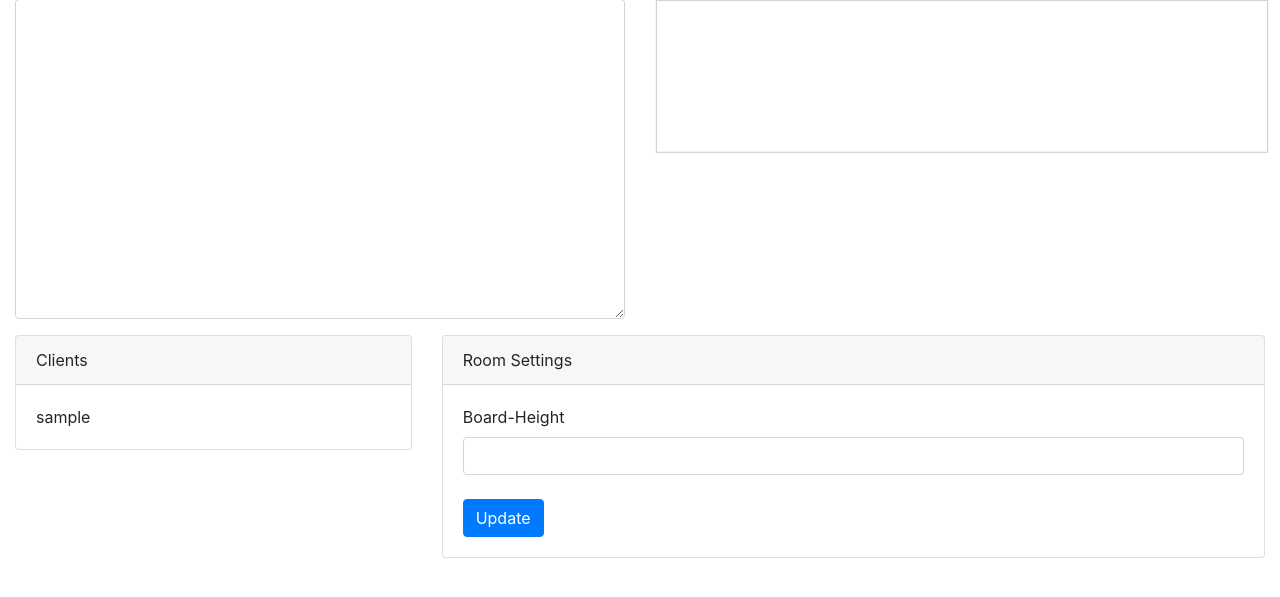
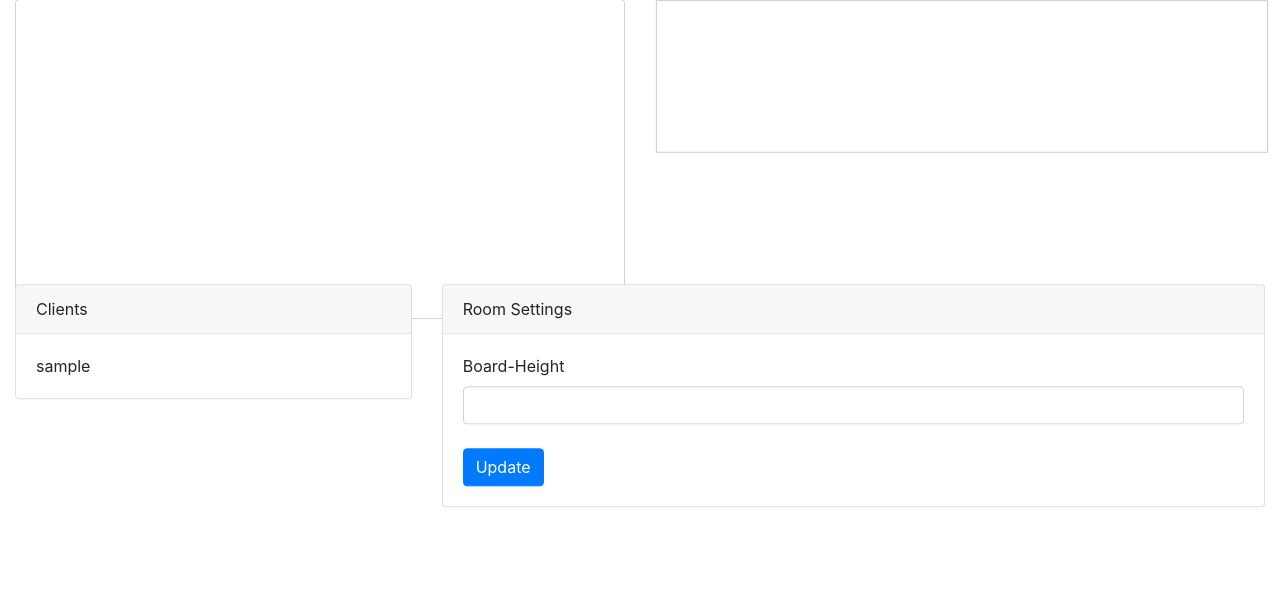
Before and after one commit to CsharpLassi/OnlineBlackBoard, a Flask app: template onlineblackboard/templates/blackboard/mode_user.html in a window 1280 px wide. Shown: the part 73-670 px from the top of the page. Run offline with Flask 2, Linux system fonts and the light colour scheme; tables that the repository leaves empty hold one stand-in row (values such as "Sample post"); the template is opened without the code that fills it: values that come from a table or form of the project are taken from there, most other values are stand-ins (such as "Sample title", 1, 10 or a date in 2020); parts of the project's set-up code (start-up, migrations or seed data) failed here and were passed over; some libraries are stand-ins or nearby versions.

Commit message:
Fix: Content Transform Layout Bug

```diff
--- a/onlineblackboard/static/blackboard/main.js
+++ b/onlineblackboard/static/blackboard/main.js
@@ -8,7 +8,7 @@ $.urlParam = function (name) {
 $(document).ready(function () {
     let div_content = $('#content');
 
-    if(!div_content.length)
+    if (!div_content.length)
         return
 
     let parent = div_content.parent();
@@ -27,5 +27,7 @@ $(document).ready(function () {
         'translateX(' + translate_x + 'px) ' +
         'translateY(' + translate_y + 'px) ' +
         'scale(' + factor_min + ') ');
+    // Todo: Vielleicht etwas schöner später
 
+    $('.content-translateY').css('transform', `translateY(${translate_y}px)`);
 });
--- a/onlineblackboard/templates/blackboard/mode_user.html
+++ b/onlineblackboard/templates/blackboard/mode_user.html
@@ -17,7 +17,7 @@
         </div>
 
     </div>
-    <div class="row justify-content-center mt-3">
+    <div class="row justify-content-center mt-3 content-translateY">
         <div class="col-4">
             <div class="card">
                 <div class="card-header">Clients</div>
```
